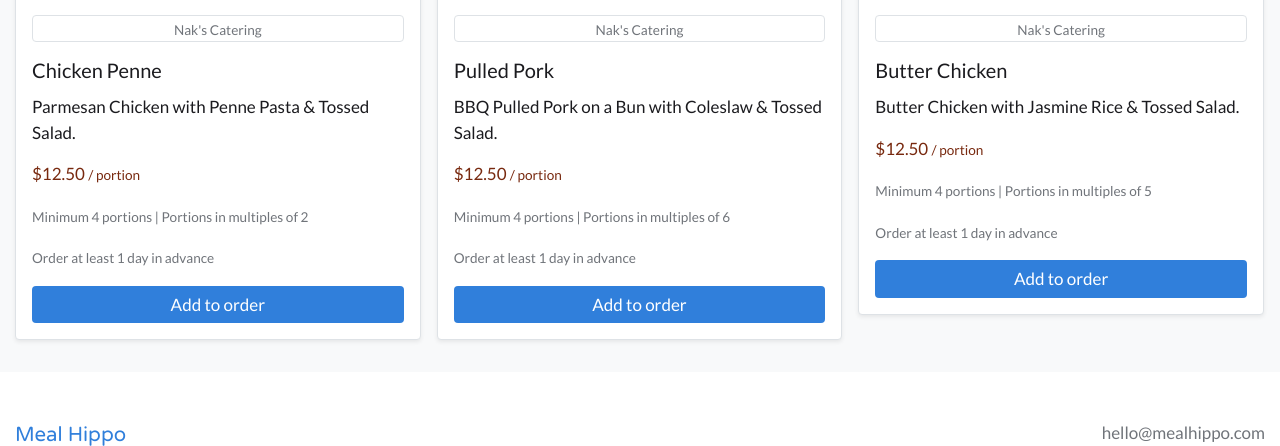
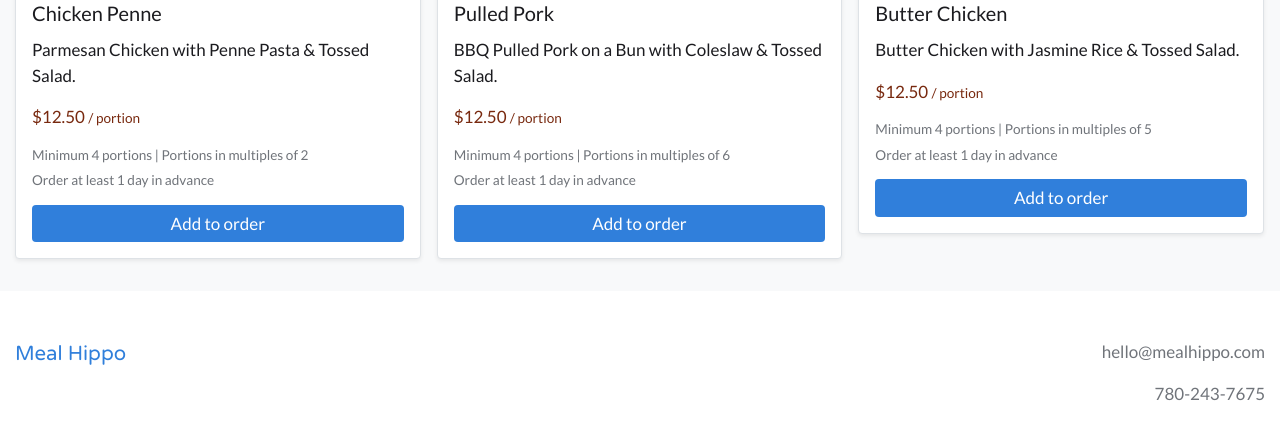
Before and after one commit to bneeland/meal-hippo, a Django app: page /order/items in a window 1280 px wide. Shown: the part 1120-1566 px from the top of the page. After the commit the page ends 1521 px from the top, so only its background shows below. Run offline with Django 3.2, Linux system fonts and the light colour scheme; data comes from the database, SQL or seed files in the repository; parts of the project's set-up code (start-up, migrations or seed data) failed here and were passed over; some libraries are stand-ins or nearby versions.

Commit message:
Compressed details in item cards

```diff
--- a/static/style.css
+++ b/static/style.css
@@ -226,3 +226,7 @@ div.dropdown-menu a:active {
 .text-description {
   color: var(--sub_heading);
 }
+
+.card-text-details {
+  line-height: 0.9em;
+}
--- a/webplatform/templates/webplatform/order_items_view.html
+++ b/webplatform/templates/webplatform/order_items_view.html
@@ -32,17 +32,17 @@
                     <h5 class="card-title">{{ item.name }}</h5>
                     <p class="card-text text-description">{{ item.description }}</p>
                     <p class="card-text text-focus">{% if not order_items %}{% endif %}${{ item.price|floatformat:2|intcomma }} <small>/ portion</small>{% if not order_items %}{% endif %}</p>
-                    <p class="card-text"><small>
+                    <p class="card-text card-text-details mb-2"><small>
                       {% if item.calories %}Calories: {{ item.calories }} kcal/portion <small><span data-toggle="tooltip" data-placement="bottom" title="Provided by the caterer"><i class="fas fa-info-circle"></i></span></small>{% endif %}{% comment %}{% if item.protein %} &emsp; Protein: {{ item.protein }} g &emsp; {% endif %}{% if item.fat %}Fat: {{ item.fat }} g &emsp; {% endif %}{% if item.carbs %}Carbs: {{ item.carbs }} g{% endif %}{% endcomment %}
                     </small></p>
-                    <p class="card-text"><small>
+                    <p class="card-text card-text-details mb-2"><small>
                       {% if item.portion_size %}Portion size: {{ item.portion_size }} <small><span data-toggle="tooltip" data-placement="bottom" title="Provided by the caterer"><i class="fas fa-info-circle"></i></span></small>{% endif %}
                     </small></p>
-                    <p class="card-text"><small>
+                    <p class="card-text card-text-details mb-2"><small>
                       Minimum {{ item.minimum_portions }} {% if item.minimum_portions > 1 %}portions{% else %}portion{% endif %}
                       {% if item.portion_increment > 1 %} | Portions in multiples of {{ item.portion_increment }}{% endif %}
                     </small></p>
-                    <p class="card-text"><small>Order at least {{ item.minimum_lead_time }} {% if item.minimum_lead_time > 1 %}days{% else %}day{% endif %} in advance</small></p>
+                    <p class="card-text card-text-details"><small>Order at least {{ item.minimum_lead_time }} {% if item.minimum_lead_time > 1 %}days{% else %}day{% endif %} in advance</small></p>
                     {% if user.is_authenticated %}
                       <a href="{{ item.get_add_to_order_url }}" class="btn btn-primary btn-block">Add to order</a>
                     {% else %}
```
